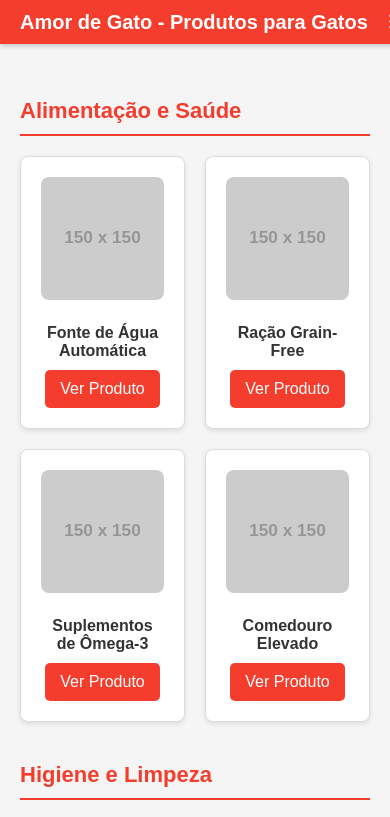
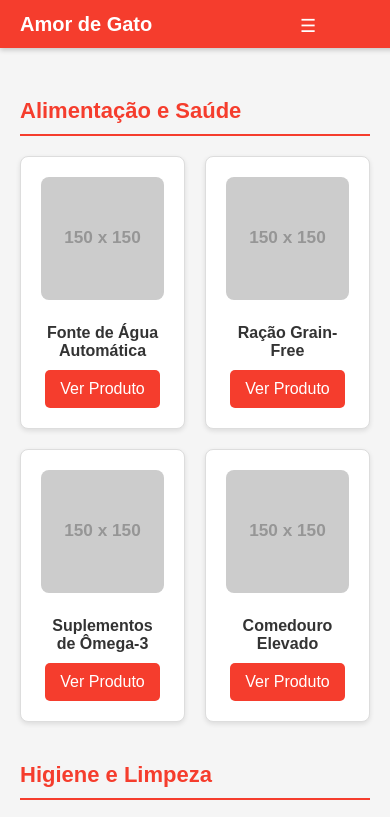
Before and after one commit to amordegato/amordegato.github.io, a plain HTML site: page index.html in a window 390 px wide. Shown: the top 817 px of the page. Drawn offline with Linux system fonts and the light colour scheme; placeholder pictures from the web are drawn by us.

Commit message:
Update index.html

```diff
--- a/index.html
+++ b/index.html
@@ -4,7 +4,7 @@
 <head>
     <meta charset="UTF-8">
     <meta name="viewport" content="width=device-width, initial-scale=1.0">
-    <title>Amor de Gatos</title>
+    <title>Amor de Gato - Produtos para Gatos</title>
     <style>
         body {
             margin: 0;
@@ -170,8 +170,8 @@
 <body>
 
     <header>
-        <h1>Amor de Gato - Produtos para Gatos</h1>
-        <button class="menu-btn" onclick="toggleMenu()">☰ </button>
+        <h1>Amor de Gato</h1>
+        <button class="menu-btn" onclick="toggleMenu()">☰ ㅤㅤㅤㅤㅤ</button>
     </header>
 
     <nav class="menu" id="menu">
```
